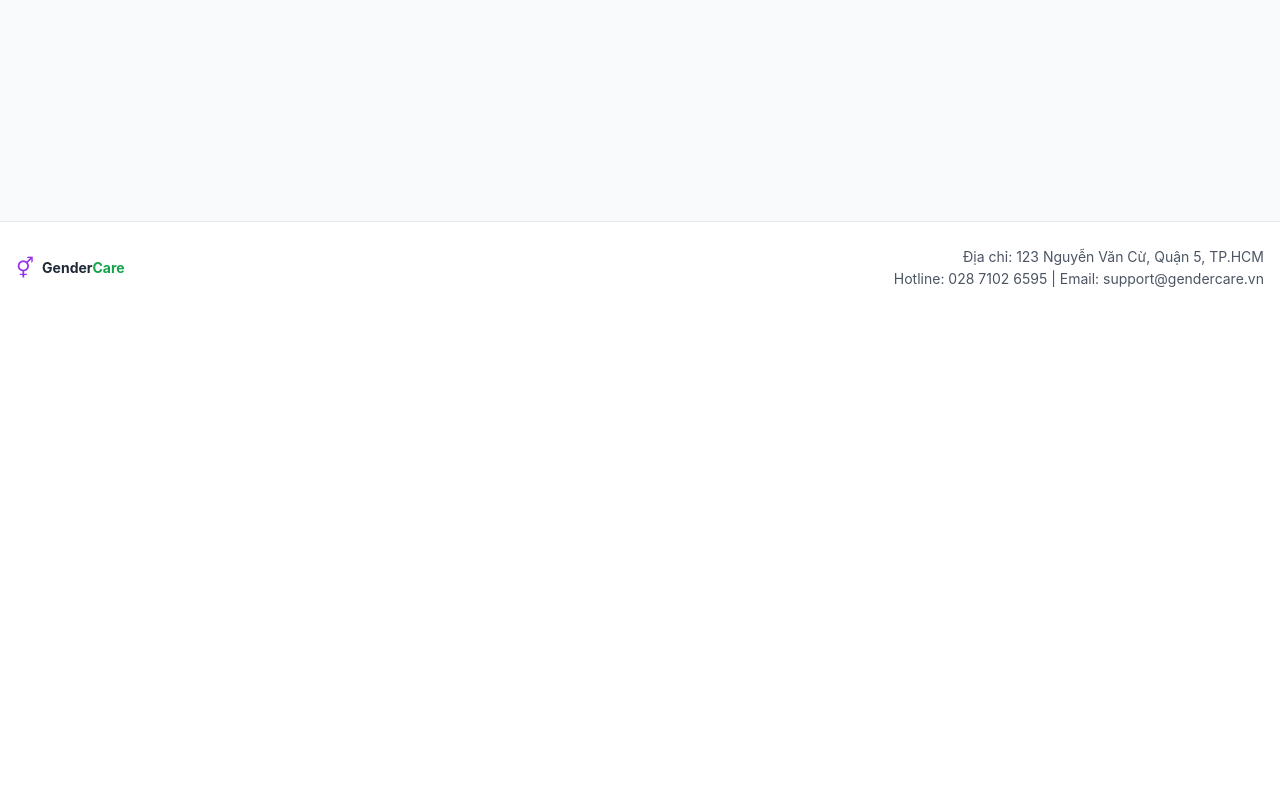
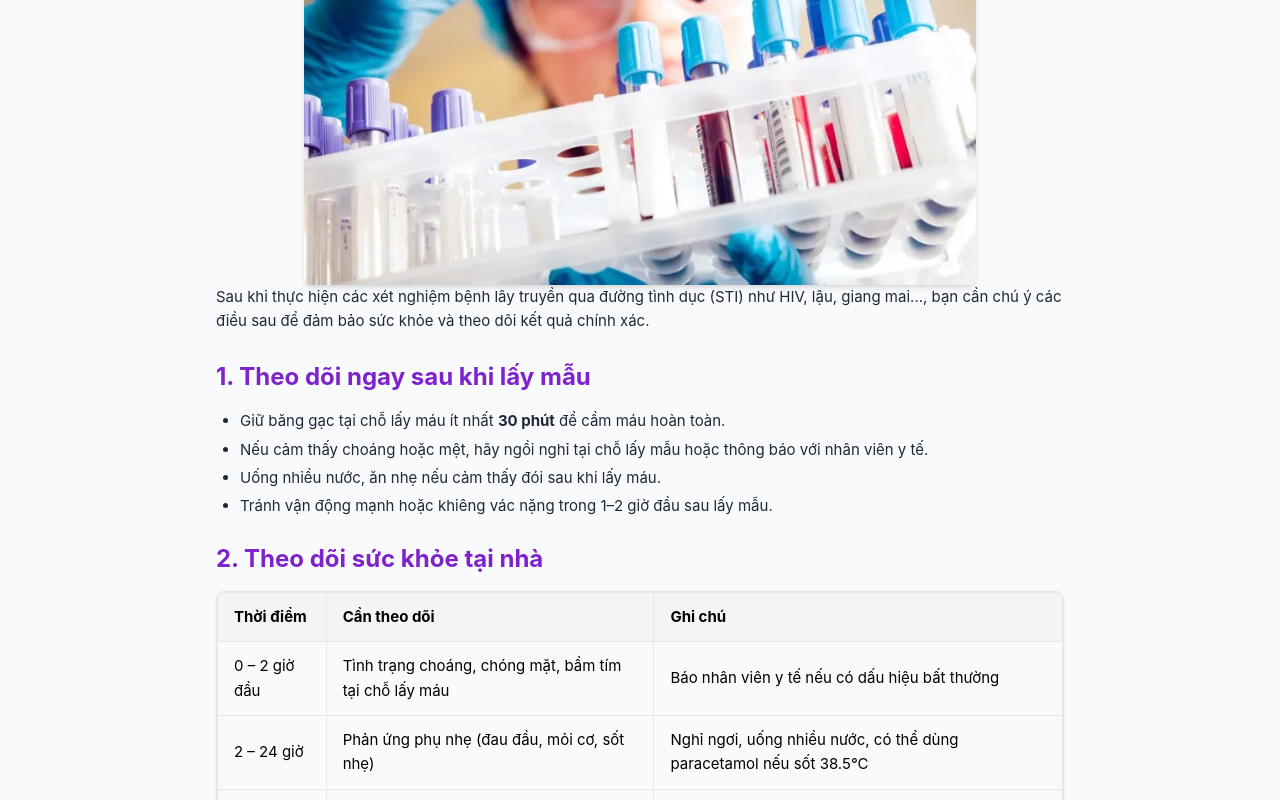
Before and after one commit to huyhoang04ne/SWP, a React (Create React App) app: page /cam-nang/luu-y-sau in a window 1280 px wide. Shown: the part 485-1285 px from the top of the page. Before the commit the page ends 800 px from the top, so only its background shows below. Built offline with nearby package versions, Linux system fonts and the light colour scheme.

Commit message:
Thêm nội dung lưu ý sau xét nghiệm và hình ảnh minh họa

```diff
--- a/src/pages/handbook/LuuYSau.tsx
+++ b/src/pages/handbook/LuuYSau.tsx
@@ -1,17 +1,78 @@
 const LuuYSau = () => {
   return (
-    <div className="max-w-4xl mx-auto px-6 py-10">
+
+    <div className="max-w-4xl mx-auto px-6 py-10 text-[15px] leading-relaxed">
       <h1 className="text-4xl font-extrabold text-purple-800 mb-6">
         Lưu ý sau khi xét nghiệm
       </h1>
       <div className="w-[120px] h-[3px] bg-purple-800 mb-6"></div>
+        <img
+        src="/Images/luuysauxetnghiem.jpg"
+        alt="Hướng dẫn sau xét nghiệm"
+        className="w-full max-w-2xl rounded-md shadow-md mx-auto mt-6"
+      />
+      <p className="mb-7 text-gray-800">
+        Sau khi thực hiện các xét nghiệm bệnh lây truyền qua đường tình dục (STI) như HIV, lậu, giang mai..., bạn cần chú ý các điều sau để đảm bảo sức khỏe và theo dõi kết quả chính xác.
+      </p>
 
-      <ul className="list-disc pl-6 space-y-2 text-gray-800 text-[15px]">
-        <li>Giữ băng gạc tại chỗ lấy máu ít nhất 30 phút.</li>
-        <li>Nghỉ ngơi nếu cảm thấy choáng, mệt sau khi lấy máu.</li>
-        <li>Uống nhiều nước để hồi phục nhanh.</li>
-        <li>Tuân thủ chỉ định của bác sĩ nếu có kết quả đặc biệt.</li>
+      <h2 className="text-2xl font-bold text-purple-700 mb-4">1. Theo dõi ngay sau khi lấy mẫu</h2>
+      <ul className="list-disc pl-6 mb-6 space-y-1 text-gray-800">
+        <li>Giữ băng gạc tại chỗ lấy máu ít nhất <strong>30 phút</strong> để cầm máu hoàn toàn.</li>
+        <li>Nếu cảm thấy choáng hoặc mệt, hãy ngồi nghỉ tại chỗ lấy mẫu hoặc thông báo với nhân viên y tế.</li>
+        <li>Uống nhiều nước, ăn nhẹ nếu cảm thấy đói sau khi lấy máu.</li>
+        <li>Tránh vận động mạnh hoặc khiêng vác nặng trong 1–2 giờ đầu sau lấy mẫu.</li>
       </ul>
+
+      <h2 className="text-2xl font-bold text-purple-700 mb-4">2. Theo dõi sức khỏe tại nhà</h2>
+      <div className="overflow-x-auto shadow border rounded-lg mb-6">
+        <table className="w-full table-auto text-left text-[15px]">
+          <thead className="bg-gray-100 font-semibold">
+            <tr>
+              <th className="px-4 py-3 border">Thời điểm</th>
+              <th className="px-4 py-3 border">Cần theo dõi</th>
+              <th className="px-4 py-3 border">Ghi chú</th>
+            </tr>
+          </thead>
+          <tbody>
+            <tr>
+              <td className="px-4 py-3 border">0 – 2 giờ đầu</td>
+              <td className="px-4 py-3 border">Tình trạng choáng, chóng mặt, bầm tím tại chỗ lấy máu</td>
+              <td className="px-4 py-3 border">Báo nhân viên y tế nếu có dấu hiệu bất thường</td>
+            </tr>
+            <tr>
+              <td className="px-4 py-3 border">2 – 24 giờ</td>
+              <td className="px-4 py-3 border">Phản ứng phụ nhẹ (đau đầu, mỏi cơ, sốt nhẹ)</td>
+              <td className="px-4 py-3 border">Nghỉ ngơi, uống nhiều nước, có thể dùng paracetamol nếu sốt  38.5°C</td>
+            </tr>
+            <tr>
+              <td className="px-4 py-3 border">24 – 72 giờ</td>
+              <td className="px-4 py-3 border">Chờ kết quả xét nghiệm, hạn chế stress</td>
+              <td className="px-4 py-3 border">Liên hệ phòng khám nếu chưa nhận kết quả hoặc có biểu hiện lạ</td>
+            </tr>
+          </tbody>
+        </table>
+      </div>
+
+      <h2 className="text-2xl font-bold text-purple-700 mb-4">3. Chăm sóc sau xét nghiệm</h2>
+      <ul className="list-disc pl-6 mb-6 text-gray-800 space-y-1">
+        <li>Tiếp tục duy trì chế độ ăn uống lành mạnh, ngủ đủ giấc.</li>
+        <li>Không sử dụng chất kích thích (rượu, bia, thuốc lá) ít nhất 24 giờ sau xét nghiệm.</li>
+        <li>Tuân thủ lịch hẹn tái khám hoặc xét nghiệm lại theo chỉ định.</li>
+        <li>Nếu kết quả dương tính với STI, hãy bình tĩnh – GenderCare có đội ngũ tư vấn đồng hành hỗ trợ điều trị và quản lý bệnh.</li>
+      </ul>
+
+      <h2 className="text-2xl font-bold text-purple-700 mb-4">4. Ghi chú quan trọng</h2>
+      <div className="bg-blue-50 border-l-4 border-blue-400 p-4 text-gray-800 mb-6">
+        <ul className="list-disc pl-6 space-y-1">
+          <li>Kết quả xét nghiệm có thể thay đổi tùy theo giai đoạn nhiễm bệnh hoặc thời điểm lấy mẫu.</li>
+          <li>Một số xét nghiệm cần làm lại sau 1–3 tháng nếu nghi ngờ phơi nhiễm gần đây (ví dụ HIV).</li>
+          <li>Mọi thông tin và kết quả đều được bảo mật tuyệt đối tại hệ thống GenderCare.</li>
+        </ul>
+      </div>
+
+      <p className="mt-6 text-sm italic text-gray-600">
+        Mọi thắc mắc sau xét nghiệm, vui lòng liên hệ Hotline <strong>039.204.2850</strong> để được hỗ trợ nhanh chóng từ đội ngũ y tế của GenderCare.
+      </p>
     </div>
   );
 };
```
Also changed, not shown: public/Images/luuysauxetnghiem.jpg (added).
